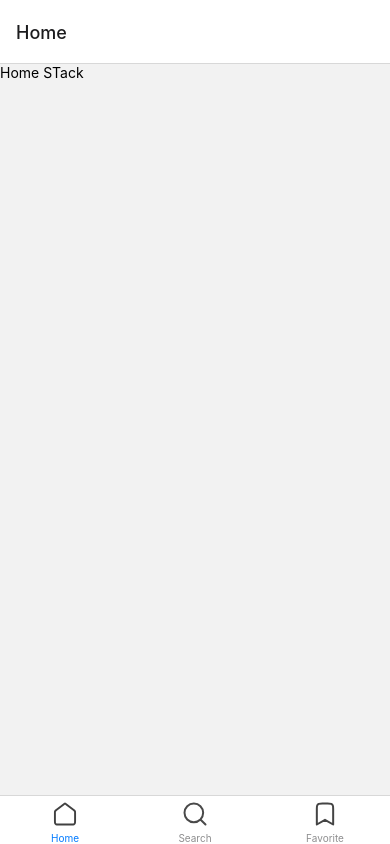
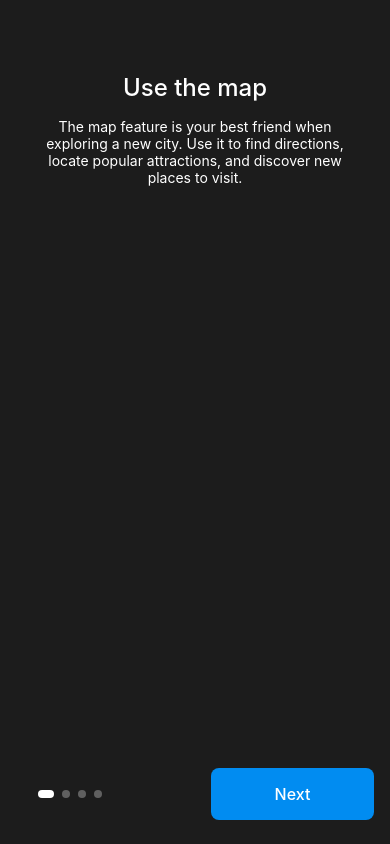
Before and after one commit to Alilock/bakuGuide-mobile, a React Native app: screen / in a window 390 px wide. Built offline with nearby package versions, Linux system fonts and the light colour scheme; grey boxes are pictures that could not be loaded.

Commit message:
finishonboarding

```diff
--- a/App.jsx
+++ b/App.jsx
@@ -1,22 +1,43 @@
-import {View, Text, StyleSheet, StatusBar, SafeAreaView} from 'react-native';
-import React, {useEffect} from 'react';
+import { View, Text, StyleSheet, StatusBar, SafeAreaView } from 'react-native';
+import React, { useEffect, useState } from 'react';
 import SplashScreen from 'react-native-splash-screen';
+import AsyncStorage from '@react-native-async-storage/async-storage';
 import OnBoardingContainer from './src/screens/OnBoarding/OnBoardingContainer';
-import {NavigationContainer} from '@react-navigation/native';
+import { NavigationContainer } from '@react-navigation/native';
 import TabNavigation from './src/navigation/index';
+import { LogBox } from 'react-native';
+const App = () => {
+  LogBox.ignoreAllLogs();
+  const [isOnboarding, setIsOnBoarding] = useState(true)
 
-const App = () => {
+  const checkOnBoarding = async () => {
+    try {
+      const value = await AsyncStorage.getItem("suggestedCategories")
+      if (value !== null) {
+        setIsOnBoarding(false)
+      }
+    } catch (error) {
+      console.log("Error onboarding", error)
+    }
+  }
 
   useEffect(() => {
+    AsyncStorage.clear()
     SplashScreen.hide();
+    checkOnBoarding()
   }, []);
   return (
-    // <OnBoardingContainer />
 
     <NavigationContainer>
-      <TabNavigation />
+
+      {!isOnboarding ?
+        <TabNavigation />
+        :
+        <OnBoardingContainer setIsOnBoarding={setIsOnBoarding} />
+
+      }
     </NavigationContainer>
-  );
+  )
 };
 
 export default App;
--- a/src/components/Icons/FavoriteIcon.js
+++ b/src/components/Icons/FavoriteIcon.js
@@ -1,16 +1,16 @@
 import * as React from 'react';
-import Svg, {Path} from 'react-native-svg';
+import Svg, { Path } from 'react-native-svg';
 const SvgFavoriteIcon = props => (
   <Svg
     width="24"
     height="24"
     viewBox="0 0 19 24"
     fill="none"
+    stroke={"#414141"}
     xmlns="http://www.w3.org/2000/svg"
     {...props}>
     <Path
       d="M1.333 7.1c0-1.96 0-2.94.382-3.689a3.5 3.5 0 0 1 1.53-1.53C3.992 1.5 4.972 1.5 6.932 1.5h5.134c1.96 0 2.94 0 3.689.381a3.5 3.5 0 0 1 1.53 1.53c.38.749.38 1.729.38 3.689v15.4L9.5 17.833 1.333 22.5V7.1Z"
-      stroke="#444"
       strokeWidth={2}
       strokeLinecap="round"
       strokeLinejoin="round"
--- a/src/components/Icons/Homeicon.js
+++ b/src/components/Icons/Homeicon.js
@@ -1,16 +1,17 @@
 import * as React from 'react';
-import Svg, {Path} from 'react-native-svg';
+import Svg, { Path } from 'react-native-svg';
 const SvgHomeicon = props => (
   <Svg
     width="24"
     height="24"
     viewBox="0 0 23 25"
     fill="none"
+    stroke="#414141"
     xmlns="http://www.w3.org/2000/svg"
     {...props}>
     <Path
       d="M1 11.326c0-.67 0-1.005.086-1.314.077-.273.203-.53.371-.758.19-.258.455-.464.984-.875l7.913-6.154c.41-.32.615-.479.841-.54.2-.054.41-.054.61 0 .226.061.431.22.841.54l7.913 6.154c.529.411.793.617.984.875.168.228.294.485.37.758.087.309.087.644.087 1.314v8.44c0 1.307 0 1.96-.254 2.46-.224.439-.581.796-1.02 1.02-.5.254-1.152.254-2.46.254H4.734c-1.306 0-1.96 0-2.459-.254a2.334 2.334 0 0 1-1.02-1.02C1 21.726 1 21.073 1 19.766v-8.44Z"
-      stroke="#414141"
+      // stroke="#414141"
       strokeWidth={2}
       strokeLinecap="round"
       strokeLinejoin="round"
--- a/src/components/Icons/SearchIcon.js
+++ b/src/components/Icons/SearchIcon.js
@@ -1,16 +1,16 @@
 import * as React from 'react';
-import Svg, {Path} from 'react-native-svg';
+import Svg, { Path } from 'react-native-svg';
 const SvgSearchIcon = props => (
   <Svg
     width="24"
     height="24"
     viewBox="0 0 23 24"
     fill="none"
+    stroke="#414141"
     xmlns="http://www.w3.org/2000/svg"
     {...props}>
     <Path
       d="m22 22.5-5.075-5.075m2.742-6.592a9.333 9.333 0 1 1-18.667 0 9.333 9.333 0 0 1 18.667 0Z"
-      stroke="#494949"
       strokeWidth={2}
       strokeLinecap="round"
       strokeLinejoin="round"
--- a/src/navigation/index.jsx
+++ b/src/navigation/index.jsx
@@ -1,37 +1,42 @@
-import {StyleSheet, Text, View} from 'react-native';
+import { StyleSheet, Text, View } from 'react-native';
 import React from 'react';
-import {createBottomTabNavigator} from '@react-navigation/bottom-tabs';
+import { createBottomTabNavigator } from '@react-navigation/bottom-tabs';
 import HomeStack from './stack/Home';
 import SearchStack from './stack/Search';
 import FavoriteStack from './stack/Favorite';
-import {FavoriteIcon, Homeicon, SearchIcon} from '../components/Icons';
+import { FavoriteIcon, Homeicon, SearchIcon } from '../components/Icons';
 
 const Tab = createBottomTabNavigator();
 
 const TabNavigation = () => {
   return (
     <>
-      <Tab.Navigator>
+      <Tab.Navigator screenOptions={{
+        tabBarShowLabel: false,
+        tabBarActiveBackgroundColor: "#1c1c1c",
+        tabBarInactiveBackgroundColor: "#1c1c1c",
+      }}>
         <Tab.Screen
           name="Home"
           component={HomeStack}
-          options={({route}) => ({
-            tabBarIcon: ({color}) => <Homeicon />,
+          options={({ route }) => ({
+
+            tabBarIcon: ({ color, focused }) => <Homeicon stroke={focused ? "#E0783E" : "#414141"} />,
           })}
         />
         <Tab.Screen
           name="Search"
           component={SearchStack}
-          options={({route}) => ({
-            tabBarIcon: ({color}) => <SearchIcon />,
+          options={({ route }) => ({
+            tabBarIcon: ({ color, focused }) => <SearchIcon stroke={focused ? "#E0783E" : "#414141"} />,
           })}
         />
         <Tab.Screen
           name="Favorite"
           component={FavoriteStack}
-          options={({route}) => ({
+          options={({ route }) => ({
             tabBarActiveTintColor: 'red',
-            tabBarIcon: ({color}) => <FavoriteIcon />,
+            tabBarIcon: ({ color, focused }) => <FavoriteIcon stroke={focused ? "#E0783E" : "#414141"} />,
           })}
         />
       </Tab.Navigator>
--- a/src/screens/OnBoarding/OnBoarding.jsx
+++ b/src/screens/OnBoarding/OnBoarding.jsx
@@ -19,6 +19,7 @@ const OnBoarding = ({ navigation }) => {
         }
         else if (currentIndex == slides.length - 1) {
             navigation.navigate("SuggestCategory")
+
         }
 
     }
--- a/src/screens/OnBoarding/OnBoardingContainer.jsx
+++ b/src/screens/OnBoarding/OnBoardingContainer.jsx
@@ -5,18 +5,16 @@ import SuggestCategoryScreen from './SuggestCategoryScreen'
 import { createNativeStackNavigator } from '@react-navigation/native-stack'
 import { NavigationContainer } from '@react-navigation/native'
 const Stack = createNativeStackNavigator();
-const OnBoardingContainer = () => {
+const OnBoardingContainer = ({ setIsOnBoarding }) => {
     return (
-        <NavigationContainer>
         <Stack.Navigator>
             <Stack.Screen name="Onboarding" component={OnBoarding} options={{
                 headerShown: false
             }} />
-                <Stack.Screen name="SuggestCategory" component={SuggestCategoryScreen} options={{
+            <Stack.Screen name="SuggestCategory" component={() => <SuggestCategoryScreen setIsOnBoarding={setIsOnBoarding} />} options={{
                 headerShown: false
             }} />
         </Stack.Navigator>
-        </NavigationContainer>
 
     )
 }
--- a/src/screens/OnBoarding/SuggestCategoryScreen.jsx
+++ b/src/screens/OnBoarding/SuggestCategoryScreen.jsx
@@ -3,16 +3,28 @@ import React, { useState } from 'react'
 import AsyncStorage from '@react-native-async-storage/async-storage'
 import { SafeAreaView } from 'react-native-safe-area-context'
 import categories from '../../data/categories'
+import { useNavigation } from '@react-navigation/native'
 import Button from '../../components/Buttons/Button'
 
-const SuggestCategoryScreen = () => {
+const SuggestCategoryScreen = ({ setIsOnBoarding }) => {
 
     const [selectedCategories, setSelectedCategories] = useState([]);
     const { width } = useWindowDimensions();
+
+    const navigation = useNavigation();
+    const setStroge = async () => {
+        try {
+            await AsyncStorage.setItem("suggestedCategories", JSON.stringify(selectedCategories))
+            setIsOnBoarding(false)
+        } catch (error) {
+            console.log("Err setStorage", error);
+        }
+
+    }
     const renderItem = ({ item }) => {
 
         const isSelected = selectedCategories.includes(item.id);
-        const handleCategoryPress = (categoryId) => {
+        const handleCategoryPress = async (categoryId) => {
 
             const newSelectedCategories = [...selectedCategories];
 
@@ -23,8 +35,9 @@ const SuggestCategoryScreen = () => {
             }
 
             setSelectedCategories(newSelectedCategories);
-            AsyncStorage.setItem("suggestedCategories", JSON.stringify(newSelectedCategories))
         };
+
+
         return (
             <TouchableOpacity
                 onPress={() => handleCategoryPress(item.id)}
@@ -54,7 +67,8 @@ const SuggestCategoryScreen = () => {
                 renderItem={renderItem}
             />
             <View style={styles.buttonWrap}>
-                <Button isAccess={selectedCategories.length >= 2 ? true : false} title={"Next"} />
+                {selectedCategories && selectedCategories.length >= 2 ? <Button onPress={setStroge} isAccess={selectedCategories.length >= 2 ? true : false} title={"Next"} /> : ''}
+
             </View>
         </SafeAreaView>
     )
```
Also changed, not shown: 2 other files (tests, documents, lock files or other folders). Lines whose indentation alone changed are shown as unchanged.
